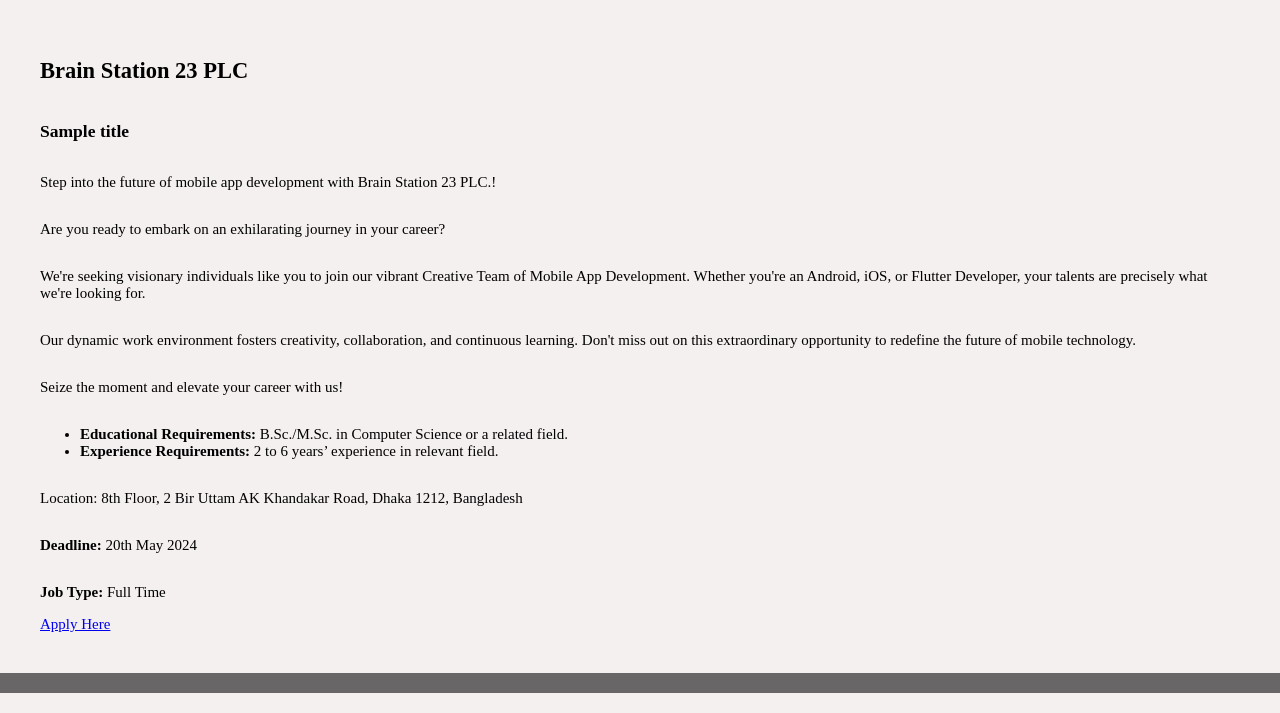
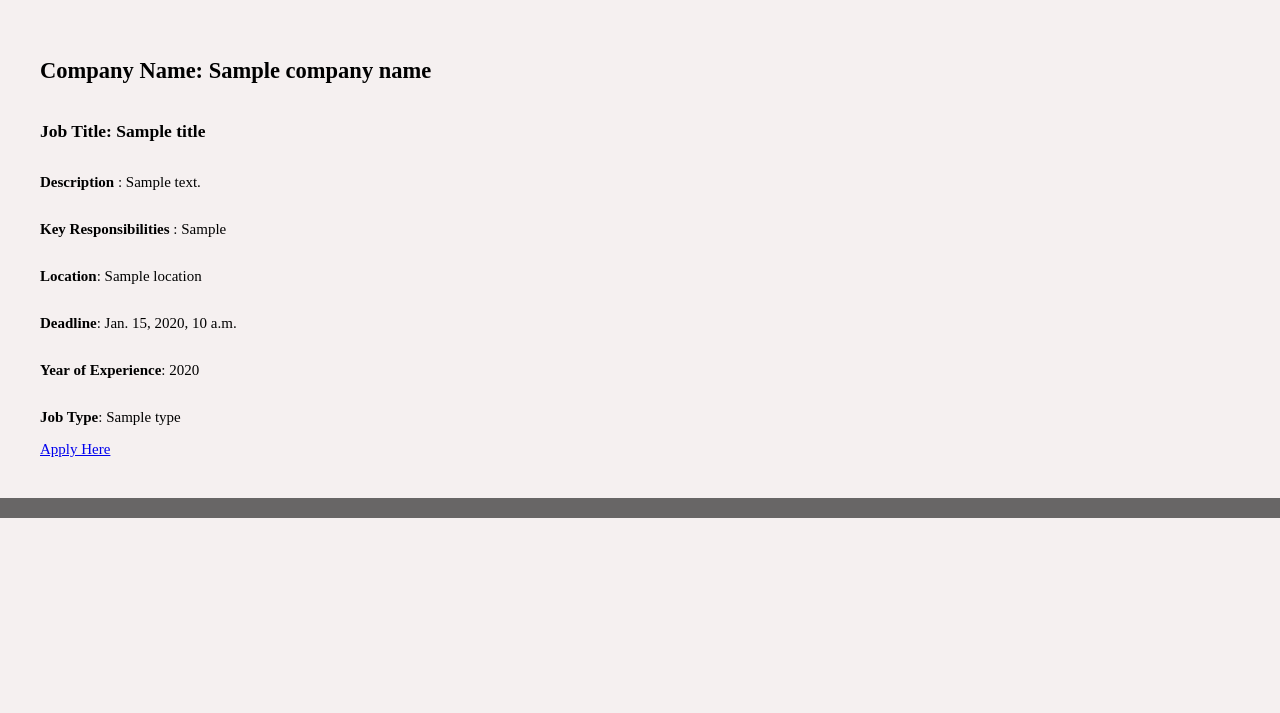
Before and after one commit to makmodol1173/TechJobHub, a Django app: template templates/job-posts.html in a window 1280 px wide. Shown: the part 87-800 px from the top of the page. Run offline with Django 5.2, Linux system fonts and the light colour scheme; the template is opened without the code that fills it: most values are stand-ins (such as "Sample title", 1, 10 or a date in 2020).

Commit message:
job post updated

```diff
--- a/templates/job-posts.html
+++ b/templates/job-posts.html
@@ -52,20 +52,14 @@
     <main>
         <section class="job-post">
             <div class="job-card">
-                <h2>Brain Station 23 PLC</h2>
-                <h3>{{ title }}</h3>
-                <p>Step into the future of mobile app development with Brain Station 23 PLC.!</p>
-                <p>Are you ready to embark on an exhilarating journey in your career?</p>
-                <p>We're seeking visionary individuals like you to join our vibrant Creative Team of Mobile App Development. Whether you're an Android, iOS, or Flutter Developer, your talents are precisely what we're looking for.</p>
-                <p>Our dynamic work environment fosters creativity, collaboration, and continuous learning. Don't miss out on this extraordinary opportunity to redefine the future of mobile technology.</p>
-                <p>Seize the moment and elevate your career with us!</p>
-                <ul>
-                    <li><strong>Educational Requirements:</strong> B.Sc./M.Sc. in Computer Science or a related field.</li>
-                    <li><strong>Experience Requirements:</strong> 2 to 6 years’ experience in relevant field.</li>
-                </ul>
-                <p>Location: 8th Floor, 2 Bir Uttam AK Khandakar Road, Dhaka 1212, Bangladesh</p>
-                <p><strong>Deadline:</strong> 20th May 2024</p>
-                <p><strong>Job Type:</strong> Full Time</p>
+                <h2>Company Name: {{ company_name }}</h2>
+                <h3>Job Title: {{ title }}</h3>
+                <p><b>Description</b> : {{ description }}</p>
+                <p><b>Key Responsibilities </b> : {{ key_responsibilities }}</p>
+                <p><b>Location</b>: {{ location }}</p>
+                <p><b>Deadline</b>: {{ deadline }}</p>
+                <p><b>Year of Experience</b>: {{ year_of_experience }}</p>
+                <p><b>Job Type</b>: {{ type }}</p>
                 <a href="#">Apply Here</a>
             </div>
         </section>
```
Also changed, not shown: app/job-posts/views.py (+35 -11 lines).
